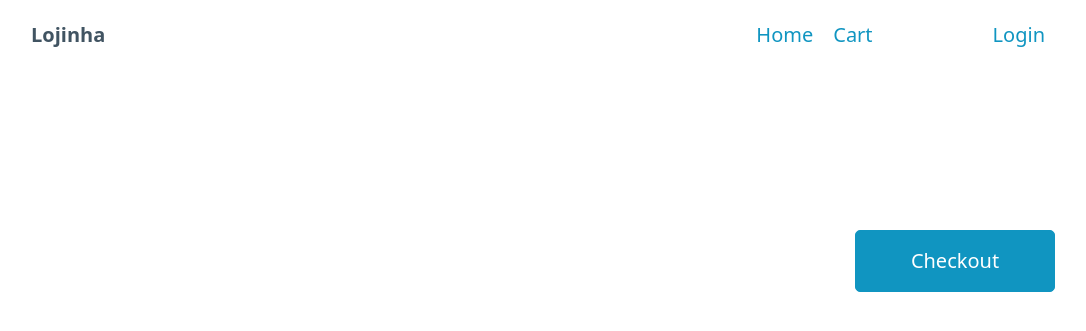
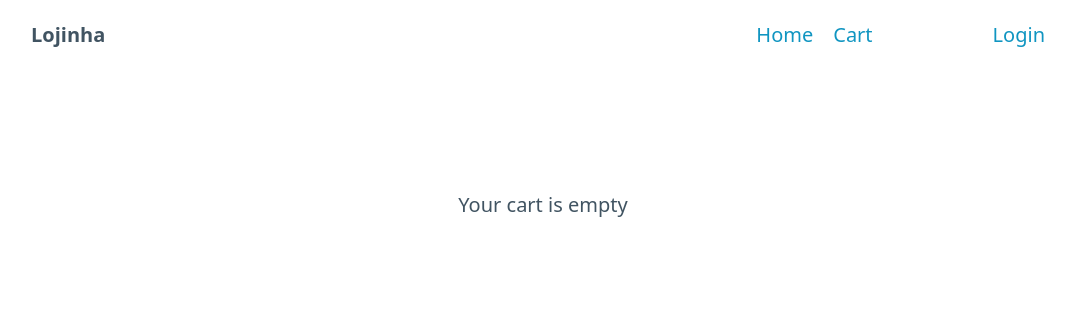
Before and after one commit to Alesc0/django-shop, a Django app: page /cart in a window 1280 px wide. Shown: the top 331 px of the page, without its empty margins (97-1183 px from the left). Run offline with Django 4.2, Linux system fonts and the light colour scheme.

Commit message:
fix: remove item from cart

```diff
--- a/shop/static/js/cartActions.js
+++ b/shop/static/js/cartActions.js
@@ -19,6 +19,10 @@ $('button[name^="removeFromCart"]').click(function (e) {
   }).done((response) => {
     if (response == "success") {
       $(this).parent().remove();
+      if ($("div[class^='product']").length == 0) {
+        $("#cart").html("Your cart is empty");
+        $("#checkoutBtn").remove();
+      }
     }
   });
 });
--- a/shop/templates/cart.html
+++ b/shop/templates/cart.html
@@ -1,10 +1,15 @@
 {% extends 'base.html' %} {% load templates %} {% load static %}
  {% block title%} Cart {% endblock title %} {% block content %}
 
-<div style="display: flex; flex-direction: column; padding: 2em">
+<div id="cart" style="display: flex; flex-direction: column; padding: 2em;width:fit-content;margin: 0 auto">
     {% for product in cart %}
         {% include 'cartProduct.html' with product=product %}
     {% endfor %}
+    {% if cart|length == 0%}
+    Your cart is empty
+    {% endif %}
 </div>
-<button style="width: 10em; margin-left: auto">Checkout</button>
+{% if cart|length != 0 %}
+<button id="checkoutBtn" style="width: 10em; margin: 0 auto">Checkout</button>
+{% endif %}
 {% endblock content %}
```
Also changed, not shown: shop/templates/cartProduct.html (+10 -4 lines).
